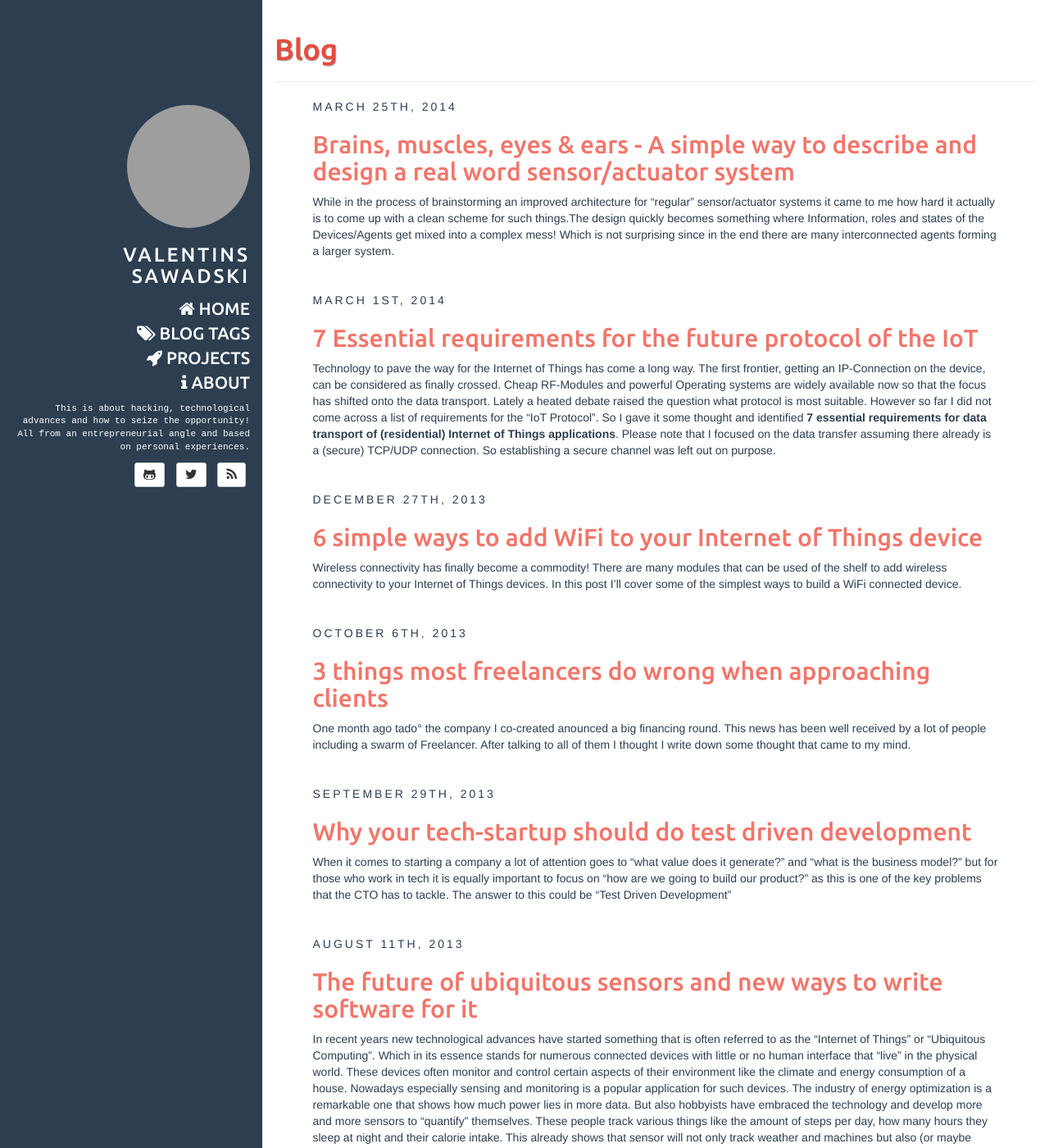
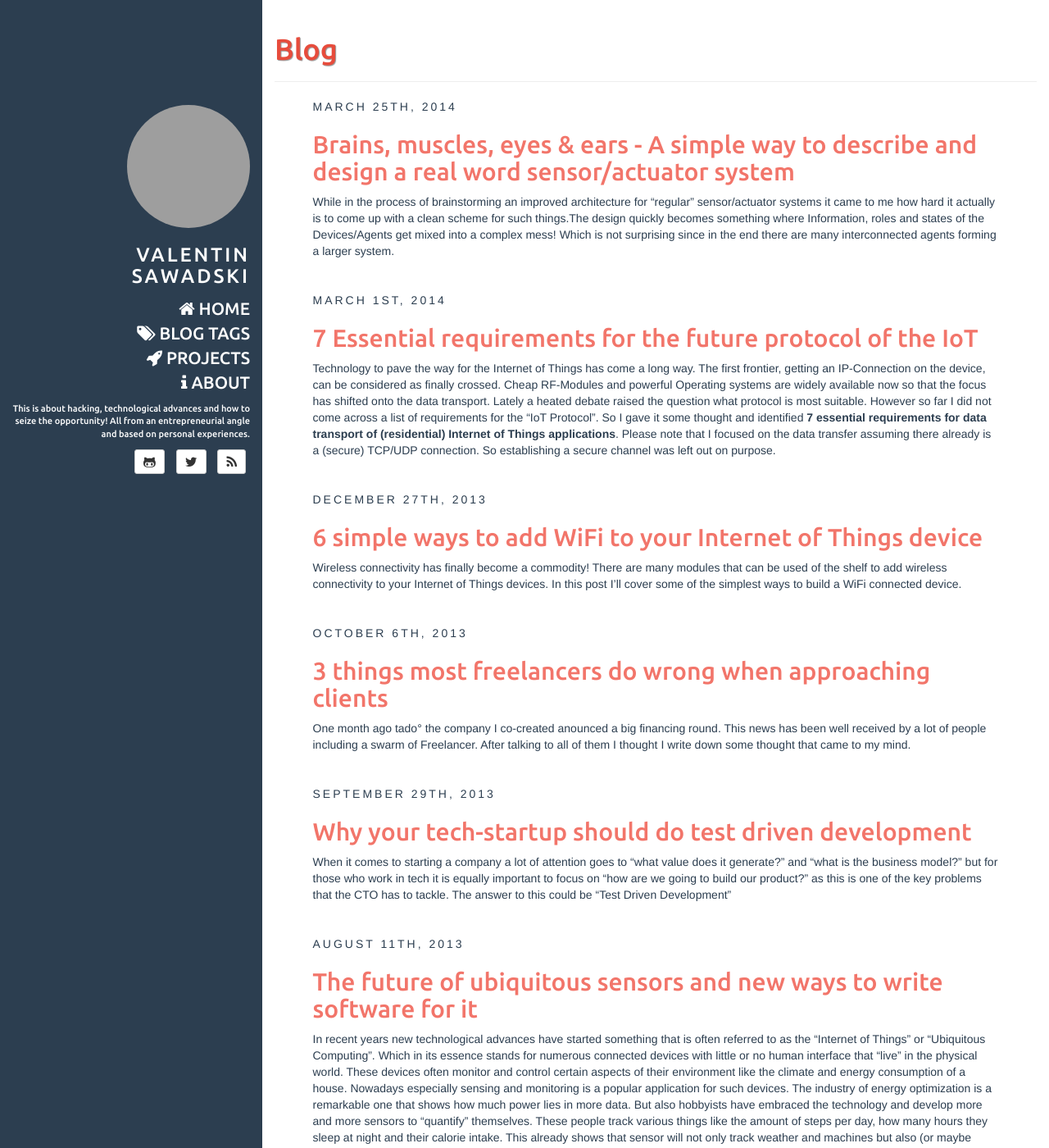
Before and after one commit to vsaw/vsaw.eu, a Jekyll site: the page built from index.html, in a window 1280 px wide and 1400 px high. Shown: the whole window at 82% size. Built offline with Jekyll 4.4.1, drawn with Linux system fonts in a browser that asks for light colours; Markdown is read by kramdown in place of the engine named in the settings; the list of posts is cut into pages by our own code; grey boxes are pictures that could not be loaded.

```diff
--- a/_config.yml
+++ b/_config.yml
@@ -1,5 +1,5 @@
 # Site settings
-title: Valentins Sawadski
+title: Valentin Sawadski
 # baseurl: "" # the subpath of your site, e.g. /blog/
 # url: "http://yourdomain.com" # the base hostname & protocol for your site
 author:
--- a/assets/css/style.css
+++ b/assets/css/style.css
@@ -37,7 +37,8 @@
 a.nav-link:hover { color: #777 }
 
 #bio {
-	font-family: "Courier New", Courier, monospace;
+	/* font-family: "Courier New", Courier, monospace; */
+	font-family: 'Ubuntu', sans-serif;
 	font-size: 11px;
 	margin: 0 auto;
 	margin-bottom: 10px;
```
